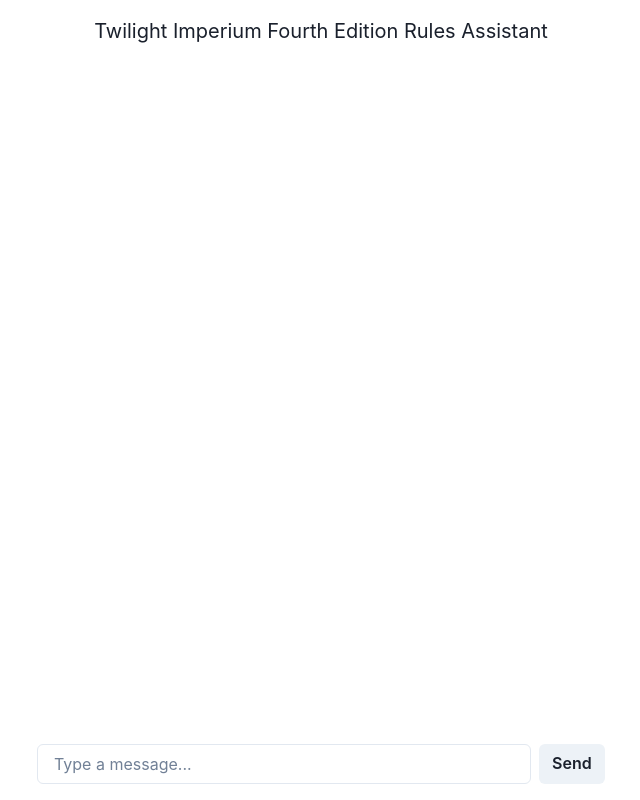
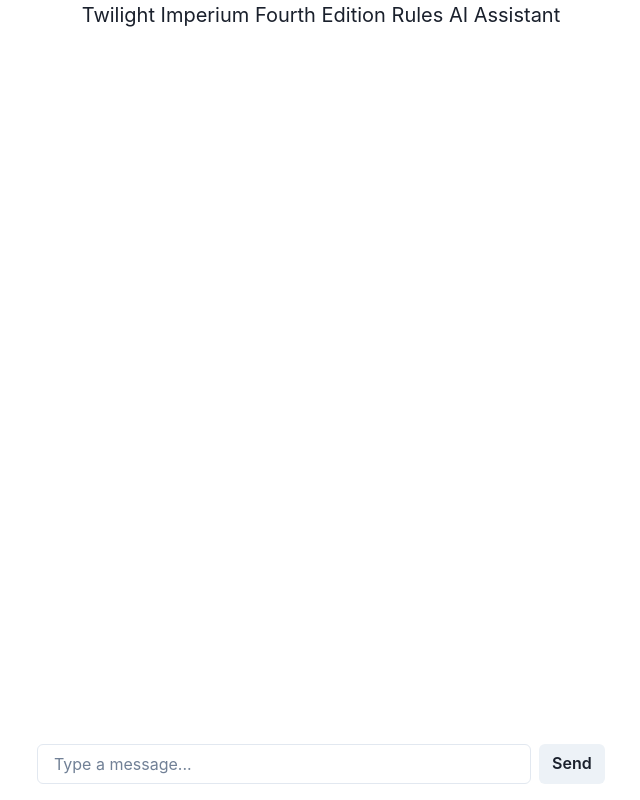
Before and after one commit to ruozzy66/Pinecone-Assistant, a React (Create React App) app: page / in a window 1280 px wide. Shown: the whole page, without its empty margins (319-959 px from the left). Built offline with nearby package versions, Linux system fonts and the light colour scheme.

Commit message:
This implementation should make the file names in the chatbot response clickable

```diff
--- a/src/App.js
+++ b/src/App.js
@@ -1,6 +1,6 @@
 import React, { useState, useRef, useEffect } from 'react';
 import axios from 'axios';
-import { ChakraProvider, Box, VStack, Input, Button, Text, Flex, Spinner } from '@chakra-ui/react';
+import { ChakraProvider, Box, VStack, Input, Button, Text, Flex, Spinner, CSSReset } from '@chakra-ui/react';
 
 const App = () => {
   const [messages, setMessages] = useState([]);
@@ -46,11 +46,20 @@
 
   return (
     <ChakraProvider>
+      <CSSReset />
+      <style>{`
+        html, body {
+          margin: 0;
+          padding: 0;
+          width: 100%;
+          height: 100%;
+        }
+      `}</style>
       <Box maxWidth="600px" margin="auto" height="100vh" display="flex" flexDirection="column">
-        <Text fontSize="xl" textAlign="center" mt={4} mb={4} position="fixed" top="0" left="50%" transform="translateX(-50%)" width="100%" backgroundColor="white" zIndex="1000">
-          Twilight Imperium Fourth Edition Rules Assistant
+        <Text fontSize="xl" textAlign="center" position="fixed" top="0" left="50%" transform="translateX(-50%)" width="100%" backgroundColor="white" zIndex="1000">
+          Twilight Imperium Fourth Edition Rules AI Assistant
         </Text>
-        <Box mt="60px" flex={1} display="flex" flexDirection="column">
+        <Box mt="50px" flex={1} display="flex" flexDirection="column">
           <VStack
             spacing={4}
             align="stretch"
```
